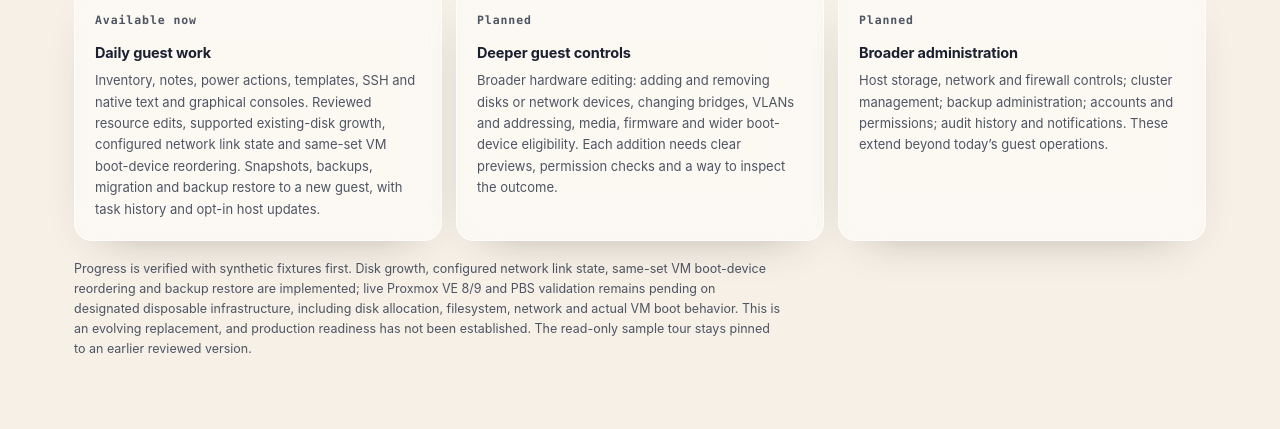
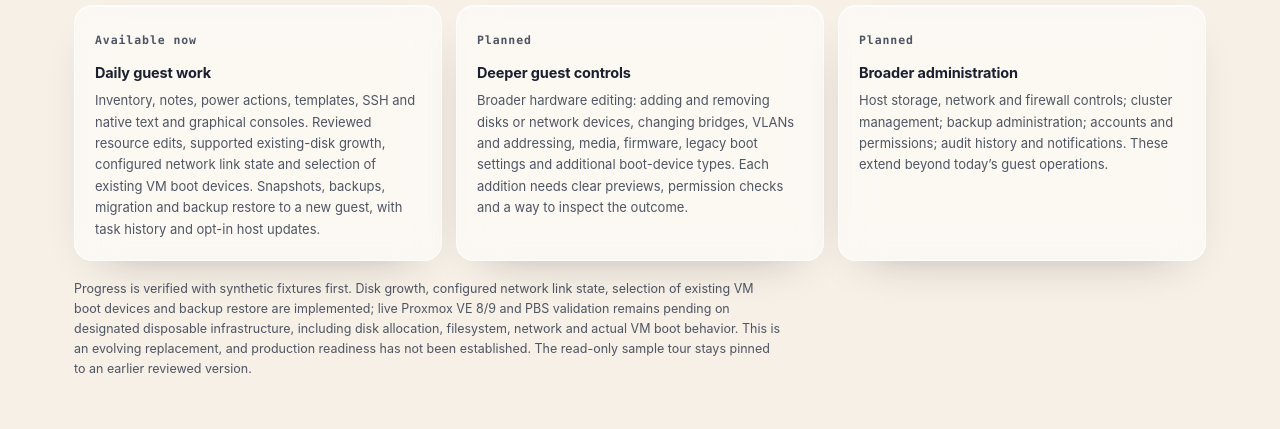
Before and after one commit to LasseSLambertsen/proxmiu-site, a plain HTML site: page index.html in a window 1280 px wide. Shown: the part 4711-5140 px from the top of the page. Drawn offline with Linux system fonts and the light colour scheme.

Commit message:
Document reviewed existing VM boot eligibility (#14)

```diff
--- a/index.html
+++ b/index.html
@@ -117,7 +117,7 @@
         <p class="feature-note">Set an existing supported network device to connected or disconnected on the next start, after checking that the guest is stopped. Review the fixed device identity and connection-state change, then type the guest name to confirm. MAC, bridge, VLAN and addressing stay fixed. The app checks the observed configuration after saving; this synchronous change has no native task or diagnostic log. An uncertain result requires inspection before another review. This is configured link state, not a live reachability test, and Proxmiu never starts or stops the guest for you.</p>
         <p class="feature-note">See what happened in Proxmox task history: choose a node or guest, inspect results and reopen retained logs after an agent restart. Provisioning runs remain separate, and history follows Proxmox retention and permissions.</p>
         <p class="feature-note">Keep the setup record. Provisioning and template-update history survives agent restarts in an encrypted local journal. Interrupted runs retain their last saved steps and diagnostic tail; inspect the guest before starting again. Proxmiu never resumes setup commands automatically.</p>
-        <p class="feature-note">Reorder the same existing enabled boot devices on an eligible stopped VM. Review the before/after priorities and type the VM name to confirm. Devices and firmware stay fixed; legacy/default settings and unsupported targets remain read-only. The app verifies the saved configuration without starting the VM or creating a native task log. A new order may enter another OS or installer or fail to boot; media, PXE and successful startup need separate validation.</p>
+        <p class="feature-note">Select which supported existing devices an eligible stopped VM tries at boot. Review priorities and newly enabled or disabled targets, then type the VM name to confirm. Hardware stays attached; NIC link state and firmware type stay fixed. Keep every disk needed for OS or software-RAID boot enabled. The app verifies saved configuration without starting the VM or creating a native task log. Unsupported current targets and legacy/default settings remain read-only. Media, PXE and successful startup need separate validation.</p>
         <p class="feature-note">Reach a running guest through its native Proxmox console, even before its network is ready. QEMU guests offer Graphical display or Serial text; LXC uses text consoles, and Serial needs configured VM serial sockets. Choose Connect, then focus the console to send input. Phone keys and manual clipboard transfers are available; system clipboard contents never sync automatically. Update the agent and grant VM.Console on the intended guests. Native tickets and generated VNC passwords stay on the agent. Proxmiu never starts the guest, changes its display configuration or reconnects automatically. Console output is not automatically shared with Lynx. Live Proxmox VE 8/9 graphical validation remains pending.</p>
         <p class="feature-note">Keep connections current. Rotate saved credentials, rename a connection or change certificate verification without losing its guest pins or history. Settings are checked before saving; the destination stays fixed and existing secrets stay on the agent.</p>
         <p class="feature-note">Review Proxmox host updates before installing. Opt in with a dedicated restricted helper, verify the host fingerprint and inspect every package version before confirming the node name. Accepted work survives disconnects, with recovery links in Settings. No automatic major upgrade, package repair or reboot; real-host validation remains an operator step.</p>
@@ -183,11 +183,11 @@
           <p>The destination is full Proxmox VE administration. The app covers the work below today; the remaining stages are planned, with no promised release dates.</p>
         </div>
         <div class="steps">
-          <article><span>Available now</span><h3>Daily guest work</h3><p>Inventory, notes, power actions, templates, SSH and native text and graphical consoles. Reviewed resource edits, supported existing-disk growth, configured network link state and same-set VM boot-device reordering. Snapshots, backups, migration and backup restore to a new guest, with task history and opt-in host updates.</p></article>
-          <article><span>Planned</span><h3>Deeper guest controls</h3><p>Broader hardware editing: adding and removing disks or network devices, changing bridges, VLANs and addressing, media, firmware and wider boot-device eligibility. Each addition needs clear previews, permission checks and a way to inspect the outcome.</p></article>
+          <article><span>Available now</span><h3>Daily guest work</h3><p>Inventory, notes, power actions, templates, SSH and native text and graphical consoles. Reviewed resource edits, supported existing-disk growth, configured network link state and selection of existing VM boot devices. Snapshots, backups, migration and backup restore to a new guest, with task history and opt-in host updates.</p></article>
+          <article><span>Planned</span><h3>Deeper guest controls</h3><p>Broader hardware editing: adding and removing disks or network devices, changing bridges, VLANs and addressing, media, firmware, legacy boot settings and additional boot-device types. Each addition needs clear previews, permission checks and a way to inspect the outcome.</p></article>
           <article><span>Planned</span><h3>Broader administration</h3><p>Host storage, network and firewall controls; cluster management; backup administration; accounts and permissions; audit history and notifications. These extend beyond today’s guest operations.</p></article>
         </div>
-        <p class="feature-note">Progress is verified with synthetic fixtures first. Disk growth, configured network link state, same-set VM boot-device reordering and backup restore are implemented; live Proxmox VE 8/9 and PBS validation remains pending on designated disposable infrastructure, including disk allocation, filesystem, network and actual VM boot behavior. This is an evolving replacement, and production readiness has not been established. The read-only sample tour stays pinned to an earlier reviewed version.</p>
+        <p class="feature-note">Progress is verified with synthetic fixtures first. Disk growth, configured network link state, selection of existing VM boot devices and backup restore are implemented; live Proxmox VE 8/9 and PBS validation remains pending on designated disposable infrastructure, including disk allocation, filesystem, network and actual VM boot behavior. This is an evolving replacement, and production readiness has not been established. The read-only sample tour stays pinned to an earlier reviewed version.</p>
       </section>
 
       <section id="advisor" class="section advisor-feature" aria-labelledby="advisor-title">
```
Also changed, not shown: 1 other file.
